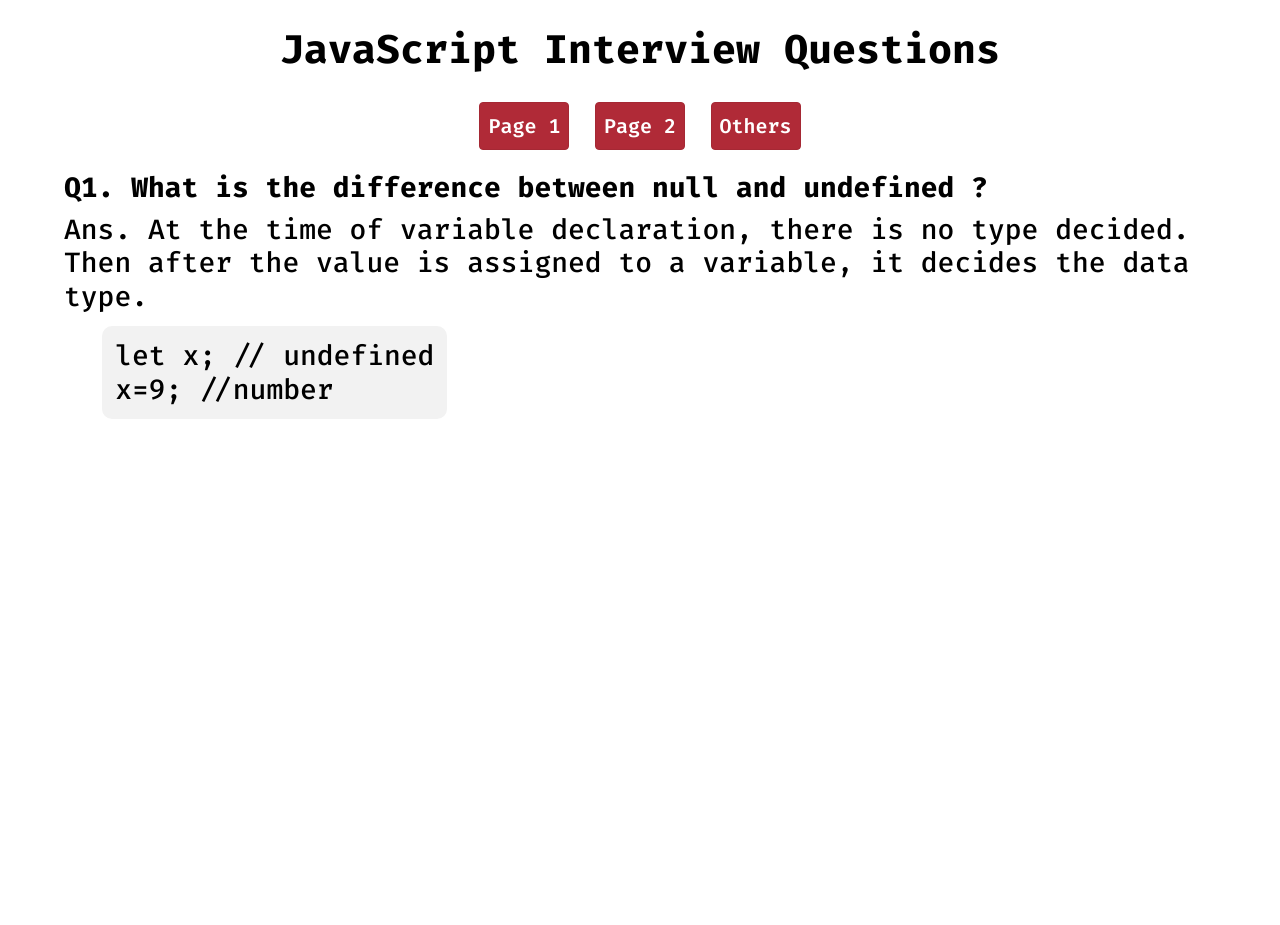
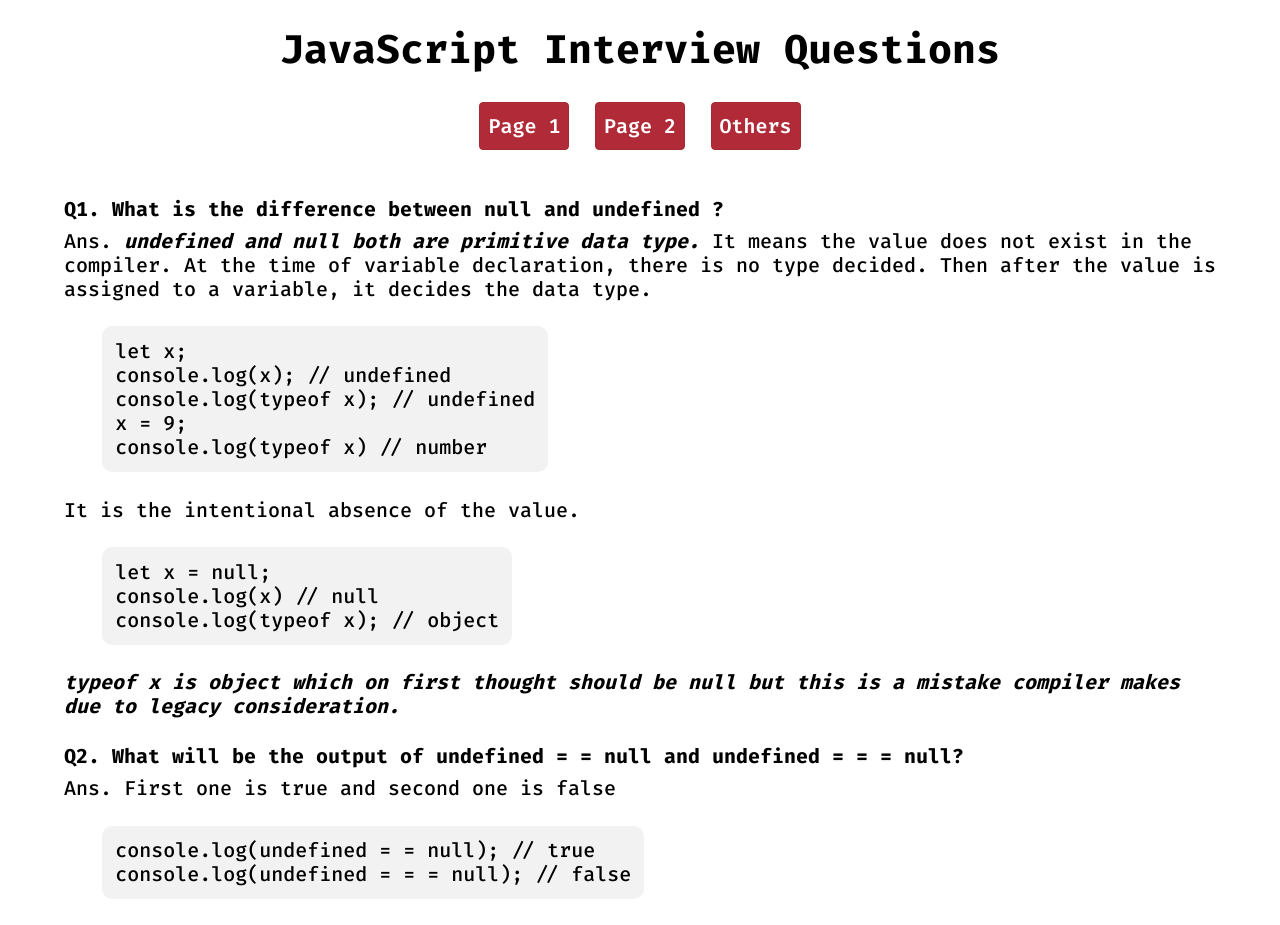
Before and after one commit to rohitkatbamna/jsin, a React (Create React App) app: page / in a window 1280 px wide. Shown: the top 925 px of the page. Before the commit the page ends 800 px from the top, so only its background shows below. Built offline with nearby package versions, Linux system fonts and the light colour scheme; the HTML template or start-up script is replaced by a standard one.

Commit message:
10:28 AM Q2 ADDED

```diff
--- a/src/components/jsques1.js
+++ b/src/components/jsques1.js
@@ -1,5 +1,10 @@
 import React from "react";
-import { Answer, Example, Question } from "../styled-components/styled-com";
+import {
+	Answer,
+	Bita,
+	Example,
+	Question,
+} from "../styled-components/styled-com";
 
 function Jsques1() {
 	return (
@@ -9,13 +14,51 @@ function Jsques1() {
 				Q1. What is the difference between null and undefined ?
 			</Question>
 			<Answer>
-				Ans. At the time of variable declaration, there is no type decided. Then
-				after the value is assigned to a variable, it decides the data type.
+				Ans. <Bita>undefined and null both are primitive data type.</Bita> It
+				means the value does not exist in the compiler. At the time of variable
+				declaration, there is no type decided. Then after the value is assigned
+				to a variable, it decides the data type.
 				<Example>
-					let x; // undefined
+					let x;
 					<br />
-					x=9; //number
+					console.log(x); // undefined
+					<br />
+					console.log(typeof x); // undefined
+					<br />
+					x = 9;
+					<br />
+					console.log(typeof x) // number
 				</Example>
+				It is the intentional absence of the value.
+				<Example>
+					let x = null;
+					<br />
+					console.log(x) // null
+					<br />
+					console.log(typeof x); // object
+				</Example>
+				<Bita>
+					typeof x is object which on first thought should be null but this is a
+					mistake compiler makes due to legacy consideration.
+				</Bita>
+			</Answer>
+			<Question>
+				Q2. What will be the output of undefined = = null and undefined = = =
+				null?
+			</Question>
+			<Answer>
+				Ans. First one is true and second one is false
+				<Example>
+					console.log(undefined = = null); // true
+					<br />
+					console.log(undefined = = = null); // false
+				</Example>
+				<Bita>
+					You may ask why undefined = = null is true. Well ECMAScript as of 2020
+					edition does not have reasoning for it, it just says explicitly (in a
+					clear and detailed manner,leaving no room for confusion or doubt) that
+					undefined = = null.
+				</Bita>
 			</Answer>
 		</div>
 	);
--- a/src/styled-components/styled-com.js
+++ b/src/styled-components/styled-com.js
@@ -1,13 +1,14 @@
 import styled from "styled-components";
 
-export const Question = styled.h3`
+export const Question = styled.h5`
 	font-weight: bold;
+	margin-top: 2vw;
 `;
-export const Answer = styled.h3`
+export const Answer = styled.h5`
 	font-weight: 500;
 `;
-export const Example = styled.h3`
-	margin: 1vw 3vw 0 3vw;
+export const Example = styled.h5`
+	margin: 2vw 3vw 2vw 3vw;
 	padding: 1vw;
 	background-color: #f2f2f2;
 	width: fit-content;
```
